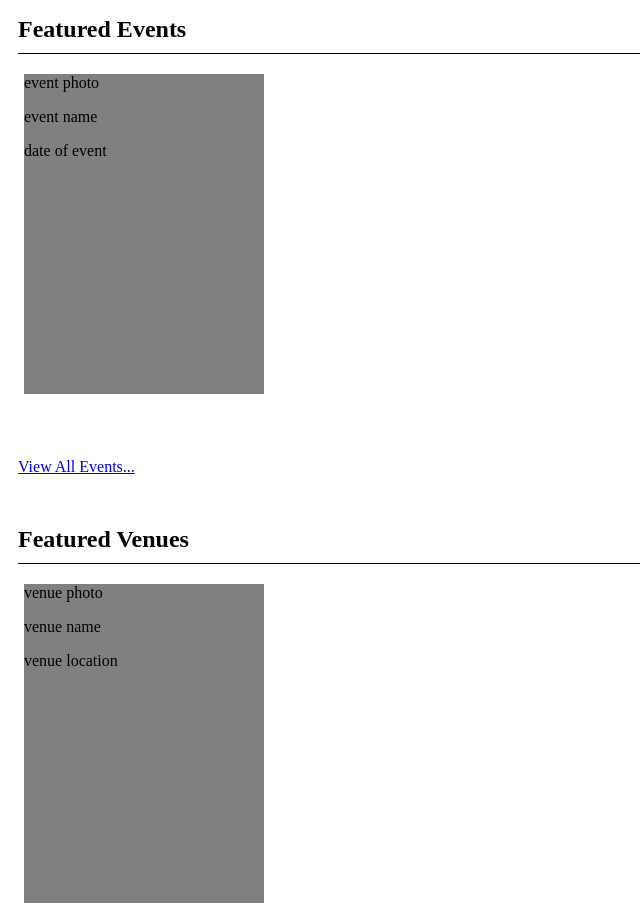
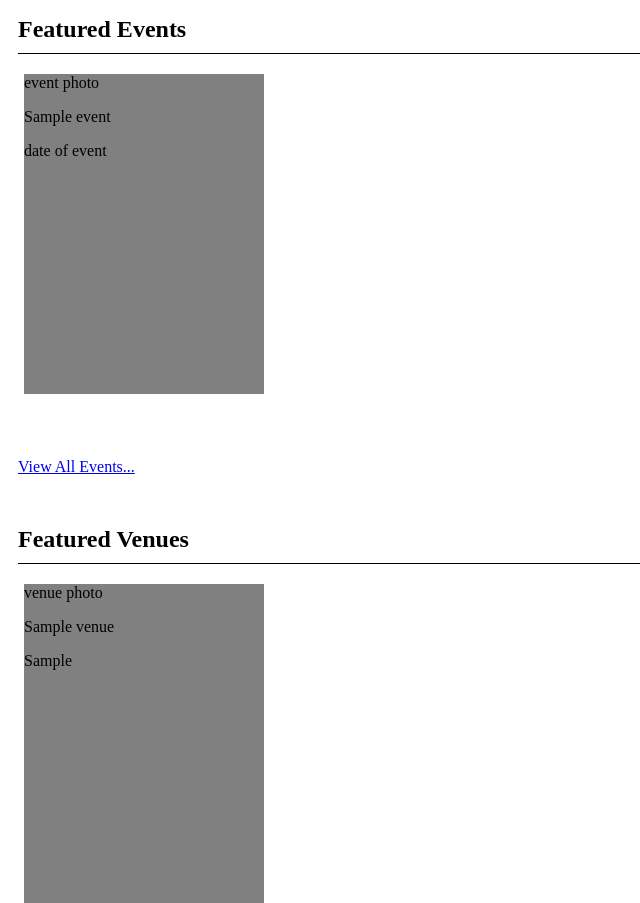
Before and after one commit to nezcodin/Tick-iT-Hackathon, a Django app: page / in a window 1280 px wide. Shown: the part 193-1096 px from the top of the page, without its empty margins (0-640 px from the left). Run offline with Django 4.2, Linux system fonts and the light colour scheme; tables that the repository leaves empty hold one stand-in row (values such as "Sample post").

Commit message:
backend info will display on frontend for home

```diff
--- a/tickit_project/tickit/static/home.css
+++ b/tickit_project/tickit/static/home.css
@@ -1,5 +1,11 @@
+@import url(./css/tokens.css);
+@import url(./css/colors.module.css);
+@import url(./css/typography.module.css);
+@import url(./css/theme.light.css) (prefers-color-scheme: light);
+@import url(./css/theme.dark.css) (prefers-color-scheme: dark);
+
 .featured-event-container {
-  background-color: gray;
+  background-color: var(--md-sys-color-primary);
   height: 20rem;
   width: 15rem;
 }
--- a/tickit_project/tickit/templates/home.html
+++ b/tickit_project/tickit/templates/home.html
@@ -14,12 +14,13 @@
 
       <div class="events-container">
         {% comment %} set up a for loop displaying 10 random events {% endcomment %}
+        {% for event in events %}
           <div class="featured-event-container">
             <img>event photo</img>
-          <p>event name</p>
+            <p>{{ event.name }}</p>
             <p>date of event</p>
           </div>
-
+        {% endfor %}
 
       </div>
 
@@ -33,11 +34,13 @@
 
         <div class="venues-container">
           {% comment %} set up a for loop displaying 10 random venues {% endcomment %}
+          {% for venue in venues %}
             <div class="venue-container">
               <img>venue photo</img>
-            <p>venue name</p>
-            <p>venue location</p>
+              <p>{{ venue.name }}</p>
+              <p>{{ venue.location }}</p>
             </div>
+          {% endfor %}
 
         </div>
 
--- a/tickit_project/tickit/views.py
+++ b/tickit_project/tickit/views.py
@@ -8,7 +8,9 @@ from .serializers import UserSerializer, VenueSerializer, EventSerializer, Ticke
 # Site Views
 
 def landing_view(request):
-    return render(request, "home.html", {})
+    events = Event.objects.all()
+    venues = Venue.objects.all()
+    return render(request, "home.html", {'events': events, 'venues': venues})
 
 def event_details_view(request, pk):
     event = Event.objects.get(pk=pk)
```
Lines whose indentation alone changed are shown as unchanged.
